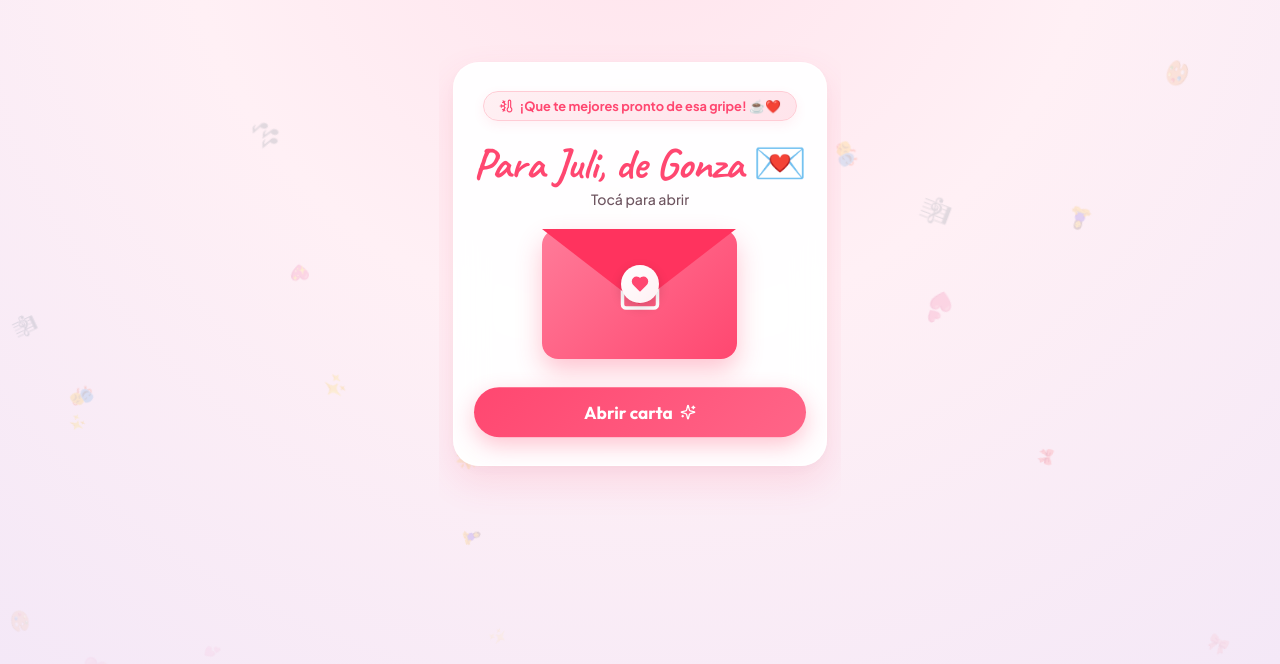
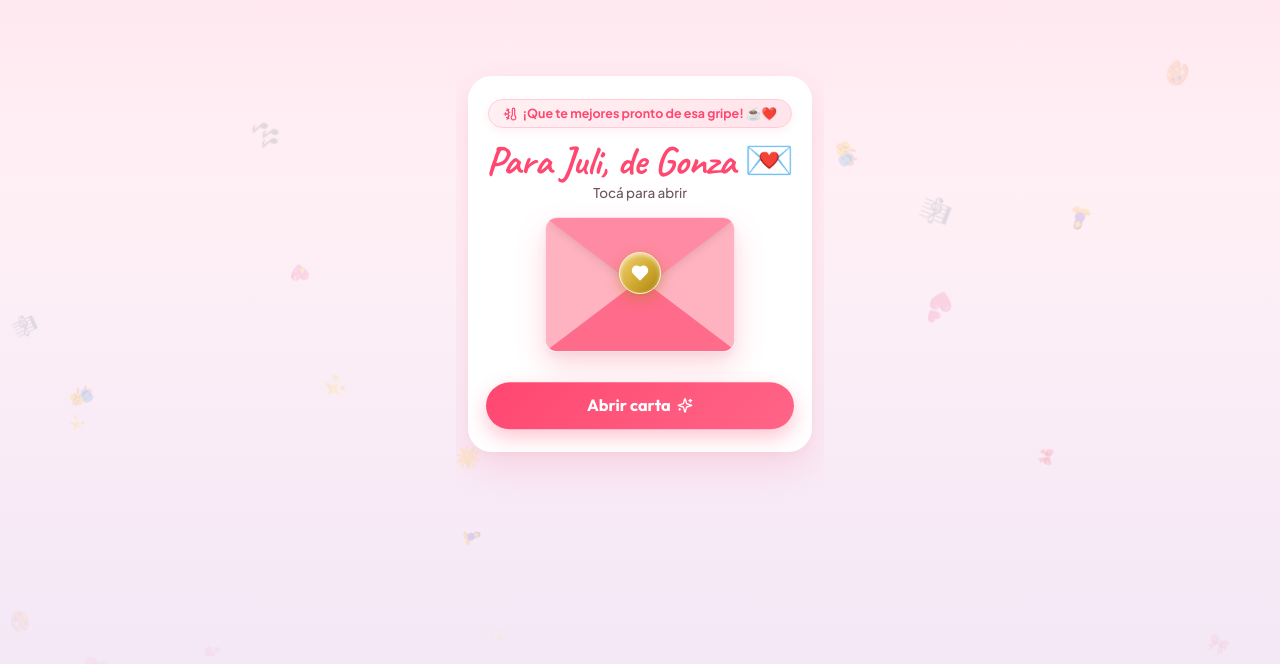
Before and after one commit to GonzaloGamenara/citas, a React (Vite) app: page / in a window 1280 px wide. Shown: the part 136-800 px from the top of the page. Built offline with nearby package versions, Linux system fonts and the light colour scheme; a web font is replaced by a local one.

Commit message:
fix: 3d envelope, browser theme-color and no-scroll layout

```diff
--- a/src/components/ProposalStep.jsx
+++ b/src/components/ProposalStep.jsx
@@ -1,6 +1,6 @@
 import React, { useState, useRef } from 'react';
 import { motion, AnimatePresence } from 'framer-motion';
-import { Heart, Sparkles, Mail, ThermometerSnowflake } from 'lucide-react';
+import { Heart, Sparkles, ThermometerSnowflake } from 'lucide-react';
 import { DATE_CONFIG } from '../config/dateConfig';
 
 const ProposalStep = ({ onAccept }) => {
@@ -9,15 +9,16 @@ const ProposalStep = ({ onAccept }) => {
   const [noPosition, setNoPosition] = useState(null);
   const yesBtnRef = useRef(null);
 
+  // Algoritmo de escape del botón NO estrictamente garantizado dentro del marco visible
   const dodgeNoButton = (e) => {
     if (e) {
       e.stopPropagation();
     }
-    const padding = 18;
+    const padding = 16;
     const screenWidth = window.innerWidth;
     const screenHeight = window.innerHeight;
 
-    const btnWidth = Math.min(180, screenWidth * 0.6);
+    const btnWidth = Math.min(170, screenWidth * 0.55);
     const btnHeight = 44;
 
     let yesBox = null;
@@ -30,10 +31,17 @@ const ProposalStep = ({ onAccept }) => {
     let isValid = false;
     let attempts = 0;
 
-    while (!isValid && attempts < 60) {
+    // Calculamos estrictamente dentro de los bordes del dispositivo
+    const minX = padding;
+    const maxX = Math.max(padding, screenWidth - btnWidth - padding);
+
+    const minY = 60; // Evitar la barra superior
+    const maxY = Math.max(minY, screenHeight - btnHeight - 60);
+
+    while (!isValid && attempts < 50) {
       attempts++;
-      newX = Math.floor(padding + Math.random() * (screenWidth - btnWidth - padding * 2));
-      newY = Math.floor(padding + Math.random() * (screenHeight - btnHeight - padding * 2));
+      newX = Math.floor(minX + Math.random() * (maxX - minX));
+      newY = Math.floor(minY + Math.random() * (maxY - minY));
 
       if (yesBox) {
         const buffer = 45;
@@ -56,7 +64,7 @@ const ProposalStep = ({ onAccept }) => {
     <div className="disney-card">
       <AnimatePresence mode="wait">
         {!isOpen ? (
-          /* ESTADO 1: SOBRE CERRADO CARTA 💌 */
+          /* ESTADO 1: SOBRE 3D ELEGANTE CON SELLO DE CERA DORADO 💌 */
           <motion.div
             key="envelope-view"
             initial={{ opacity: 0, scale: 0.95 }}
@@ -76,17 +84,21 @@ const ProposalStep = ({ onAccept }) => {
             </h2>
             <p className="disney-subtitle">{DATE_CONFIG.envelopeSubtitle}</p>
 
+            {/* Ilustración 3D de Carta Realista */}
             <motion.div
               whileHover={{ scale: 1.04 }}
               whileTap={{ scale: 0.96 }}
-              className="envelope-wrapper"
+              className="envelope-3d-container"
             >
-              <div className="envelope-body">
-                <Mail size={42} color="#ffffff" />
-              </div>
-              <div className="envelope-flap"></div>
-              <div className="seal-heart">
-                <Heart size={18} fill="var(--primary-pink)" color="var(--primary-pink)" className="pulse-heart" />
+              <div className="envelope-3d-paper">
+                <div className="envelope-3d-topflap"></div>
+                <div className="envelope-3d-leftfold"></div>
+                <div className="envelope-3d-rightfold"></div>
+                <div className="envelope-3d-bottomfold"></div>
+                {/* Sello de Cera Dorado con Corazón */}
+                <div className="gold-wax-seal">
+                  <Heart size={18} fill="#ffffff" color="#ffffff" className="pulse-heart" />
+                </div>
               </div>
             </motion.div>
 
@@ -94,14 +106,14 @@ const ProposalStep = ({ onAccept }) => {
               animate={{ y: [0, 3, 0] }}
               transition={{ repeat: Infinity, duration: 1.8 }}
               className="btn-disney-primary"
-              style={{ marginTop: '1rem', width: '100%' }}
+              style={{ marginTop: '0.9rem', width: '100%' }}
             >
               <span>Abrir carta</span>
               <Sparkles size={16} />
             </motion.button>
           </motion.div>
         ) : (
-          /* ESTADO 2: PREGUNTA PRINCIPAL ✨ */
+          /* ESTADO 2: PREGUNTA ORGÁNICA ✨ */
           <motion.div
             key="proposal-view"
             initial={{ opacity: 0, y: 20 }}
@@ -116,7 +128,7 @@ const ProposalStep = ({ onAccept }) => {
             <h1 className="disney-title-serif">{DATE_CONFIG.proposalTitle}</h1>
             <p className="disney-subtitle">{DATE_CONFIG.proposalSubtitle}</p>
 
-            {/* Ilustración Corazón */}
+            {/* Corazón animado */}
             <motion.div
               animate={{ y: [0, -4, 0] }}
               transition={{ repeat: Infinity, duration: 2.8, ease: "easeInOut" }}
@@ -124,8 +136,8 @@ const ProposalStep = ({ onAccept }) => {
             >
               <div
                 style={{
-                  width: '72px',
-                  height: '72px',
+                  width: '68px',
+                  height: '68px',
                   borderRadius: '50%',
                   background: 'linear-gradient(135deg, #ffd3e2 0%, #ff4770 100%)',
                   display: 'flex',
@@ -135,12 +147,12 @@ const ProposalStep = ({ onAccept }) => {
                   margin: '0 auto'
                 }}
               >
-                <Heart size={34} fill="#ffffff" color="#ffffff" className="pulse-heart" />
+                <Heart size={32} fill="#ffffff" color="#ffffff" className="pulse-heart" />
               </div>
             </motion.div>
 
             {/* Botones */}
-            <div style={{ display: 'flex', flexDirection: 'column', gap: '0.75rem', width: '100%', position: 'relative' }}>
+            <div style={{ display: 'flex', flexDirection: 'column', gap: '0.7rem', width: '100%', position: 'relative' }}>
               <button
                 ref={yesBtnRef}
                 onClick={onAccept}
@@ -162,7 +174,7 @@ const ProposalStep = ({ onAccept }) => {
               )}
             </div>
 
-            {/* Botón NO escapando */}
+            {/* Botón NO esquivo que NUNCA desaparece de pantalla */}
             {noPosition && (
               <motion.button
                 onClick={dodgeNoButton}
--- a/src/styles/theme.css
+++ b/src/styles/theme.css
@@ -1,14 +1,16 @@
 /* =========================================================
-   DISEÑO UX/UI ULTRA-PREMIUM MOBILE FIRST ✨💌 2.0
+   DISEÑO UX/UI ULTRA-PREMIUM 3.0 (CARTA 3D, NO SCROLL & NAV BARS) ✨
    ========================================================= */
 
 :root {
-  --bg-gradient: radial-gradient(circle at 50% 0%, #ffe3ec 0%, #fff0f5 45%, #f4e8f7 100%);
+  --bg-color: #ffe3ec;
+  --bg-gradient: linear-gradient(180deg, #ffe3ec 0%, #fff0f5 40%, #f4e8f7 100%);
   --primary-pink: #ff4770;
   --primary-hover: #e6325a;
   --primary-light: #fff0f3;
   --gold-accent: #d4af37;
-  --card-bg: rgba(255, 255, 255, 0.94);
+  --gold-gradient: linear-gradient(135deg, #f3d078 0%, #d4af37 50%, #aa820a 100%);
+  --card-bg: rgba(255, 255, 255, 0.96);
   --card-shadow: 0 16px 36px rgba(255, 71, 112, 0.14), 0 4px 16px rgba(0, 0, 0, 0.03);
   --text-main: #2b1b22;
   --text-muted: #6e5560;
@@ -32,6 +34,7 @@ html, body {
   overflow-x: hidden;
   min-height: 100vh;
   min-height: 100dvh;
+  background-color: var(--bg-color);
 }
 
 body {
@@ -45,13 +48,13 @@ body {
   padding: 0;
 }
 
-/* Container Principal Adaptable al Viewport del Móvil */
+/* Container Principal Móvil */
 .app-container {
   width: 100%;
-  max-width: 410px;
+  max-width: 400px;
   min-height: 100vh;
   min-height: 100dvh;
-  padding: 1rem 0.85rem;
+  padding: 0.75rem 0.75rem;
   display: flex;
   flex-direction: column;
   justify-content: center;
@@ -61,13 +64,13 @@ body {
   overflow-x: hidden;
 }
 
-/* Tarjeta Principal Glassmorphism Refinada */
+/* Tarjeta Principal Compacta sin Scroll */
 .disney-card {
   background: var(--card-bg);
   backdrop-filter: blur(16px);
   -webkit-backdrop-filter: blur(16px);
-  border-radius: 26px;
-  padding: 1.6rem 1.25rem;
+  border-radius: 24px;
+  padding: 1.2rem 1.1rem;
   box-shadow: var(--card-shadow);
   border: 1.5px solid rgba(255, 255, 255, 0.98);
   width: 100%;
@@ -76,59 +79,51 @@ body {
   position: relative;
   z-index: 20;
   box-sizing: border-box;
-  max-height: calc(100dvh - 2rem);
-  overflow-y: auto;
-  -webkit-overflow-scrolling: touch;
 }
 
-/* Ocultar barra de scroll interna en la tarjeta para máxima elegancia */
-.disney-card::-webkit-scrollbar {
-  display: none;
-}
-
-/* Badge Tierno de Pronta Recuperación */
+/* Badge Tierno Pronta Recuperación */
 .getwell-badge {
   display: inline-flex;
   align-items: center;
   justify-content: center;
-  gap: 0.4rem;
+  gap: 0.35rem;
   background: linear-gradient(135deg, #fff0f3 0%, #ffe4eb 100%);
   border: 1.5px solid #ffccd5;
-  padding: 0.4rem 0.95rem;
+  padding: 0.35rem 0.85rem;
   border-radius: 50px;
-  font-size: 0.8rem;
+  font-size: 0.78rem;
   font-weight: 700;
   color: var(--primary-pink);
-  margin-bottom: 1rem;
-  box-shadow: 0 4px 12px rgba(255, 71, 112, 0.08);
+  margin-bottom: 0.6rem;
+  box-shadow: 0 4px 10px rgba(255, 71, 112, 0.08);
   line-height: 1.2;
 }
 
-/* Tipografía de Carta Dedicada */
+/* Tipografías */
 .letter-recipient-title {
   font-family: var(--font-accent);
-  font-size: 2.7rem;
+  font-size: 2.5rem;
   font-weight: 700;
   color: var(--primary-pink);
   line-height: 1.1;
-  margin-top: 0.2rem;
+  margin-top: 0.1rem;
   margin-bottom: 0.1rem;
   letter-spacing: -0.5px;
 }
 
 .disney-title-serif {
   font-family: var(--font-serif);
-  font-size: 1.55rem;
+  font-size: 1.45rem;
   font-weight: 700;
   color: var(--text-main);
-  line-height: 1.28;
-  margin-bottom: 0.35rem;
+  line-height: 1.25;
+  margin-bottom: 0.25rem;
   letter-spacing: -0.3px;
 }
 
 .disney-title-accent {
   font-family: var(--font-accent);
-  font-size: 2.1rem;
+  font-size: 2rem;
   color: var(--primary-pink);
   line-height: 1.1;
   margin-bottom: 0.1rem;
@@ -136,11 +131,11 @@ body {
 }
 
 .disney-subtitle {
-  font-size: 0.88rem;
+  font-size: 0.84rem;
   color: var(--text-muted);
   font-weight: 500;
-  line-height: 1.4;
-  margin-bottom: 1.2rem;
+  line-height: 1.35;
+  margin-bottom: 0.9rem;
 }
 
 /* Botones Principales */
@@ -148,22 +143,20 @@ body {
   background: linear-gradient(135deg, #ff4770 0%, #ff6588 100%);
   color: white;
   font-family: var(--font-heading);
-  font-size: 1.08rem;
+  font-size: 1.02rem;
   font-weight: 700;
-  padding: 0.88rem 1.3rem;
+  padding: 0.82rem 1.2rem;
   border-radius: 50px;
   border: none;
   cursor: pointer;
-  box-shadow: 0 8px 22px rgba(255, 71, 112, 0.32);
-  transition: all 0.2s cubic-bezier(0.175, 0.885, 0.32, 1.275);
+  box-shadow: 0 8px 20px rgba(255, 71, 112, 0.32);
+  transition: all 0.2s ease;
   display: inline-flex;
   align-items: center;
   justify-content: center;
-  gap: 0.45rem;
+  gap: 0.4rem;
   width: 100%;
-  max-width: 100%;
   outline: none;
-  box-sizing: border-box;
 }
 
 .btn-disney-primary:active {
@@ -174,75 +167,120 @@ body {
   background: white;
   color: var(--primary-pink);
   font-family: var(--font-heading);
-  font-size: 0.95rem;
+  font-size: 0.92rem;
   font-weight: 600;
-  padding: 0.72rem 1.1rem;
+  padding: 0.68rem 1rem;
   border-radius: 50px;
   border: 1.5px solid #ffccd5;
   cursor: pointer;
   transition: transform 0.15s ease;
   width: 100%;
-  max-width: 100%;
-  box-shadow: 0 3px 10px rgba(0, 0, 0, 0.03);
-  box-sizing: border-box;
+  box-shadow: 0 3px 8px rgba(0, 0, 0, 0.03);
   white-space: nowrap;
   overflow: hidden;
   text-overflow: ellipsis;
 }
 
-/* ESTILOS SOBRE 3D ILUSTRADO 💌 */
-.envelope-wrapper {
-  perspective: 1000px;
+/* =========================================================
+   SOBRE 3D REALISTA CON SELLO DE CERA DORADO 💌
+   ========================================================= */
+.envelope-3d-container {
+  margin: 0.8rem auto 1rem auto;
+  width: 190px;
+  height: 135px;
+  position: relative;
   cursor: pointer;
-  margin: 1rem auto 0.8rem auto;
-  width: 195px;
-  height: 130px;
-  position: relative;
+  perspective: 800px;
 }
 
-.envelope-body {
+.envelope-3d-paper {
   width: 100%;
   height: 100%;
-  background: linear-gradient(135deg, #ff7b99 0%, #ff4770 100%);
-  border-radius: 16px;
+  background: linear-gradient(145deg, #ffffff 0%, #fff2f5 100%);
+  border-radius: 12px;
   position: relative;
-  box-shadow: 0 12px 26px rgba(255, 71, 112, 0.32);
-  display: flex;
-  align-items: center;
-  justify-content: center;
+  box-shadow: 0 14px 30px rgba(255, 71, 112, 0.22), 0 4px 10px rgba(0, 0, 0, 0.05);
+  border: 1px solid #ffe0e6;
+  overflow: hidden;
 }
 
-.envelope-flap {
+/* Solapa superior del sobre */
+.envelope-3d-topflap {
   position: absolute;
   top: 0;
   left: 0;
   width: 0;
   height: 0;
-  border-left: 97.5px solid transparent;
-  border-right: 97.5px solid transparent;
-  border-top: 75px solid #ff335e;
+  border-left: 95px solid transparent;
+  border-right: 95px solid transparent;
+  border-top: 72px solid #ff8aa3;
   transform-origin: top;
-  transition: transform 0.6s ease-in-out;
+  transition: transform 0.5s ease;
   z-index: 3;
+  filter: drop-shadow(0 2px 4px rgba(0,0,0,0.1));
 }
 
-.seal-heart {
+/* Pliegues laterales del sobre */
+.envelope-3d-leftfold {
+  position: absolute;
+  bottom: 0;
+  left: 0;
+  width: 0;
+  height: 0;
+  border-left: 95px solid #ffb3c1;
+  border-top: 67px solid transparent;
+  border-bottom: 67px solid #ffa3b5;
+  z-index: 2;
+}
+
+.envelope-3d-rightfold {
+  position: absolute;
+  bottom: 0;
+  right: 0;
+  width: 0;
+  height: 0;
+  border-right: 95px solid #ffb3c1;
+  border-top: 67px solid transparent;
+  border-bottom: 67px solid #ffa3b5;
+  z-index: 2;
+}
+
+.envelope-3d-bottomfold {
+  position: absolute;
+  bottom: 0;
+  left: 0;
+  width: 0;
+  height: 0;
+  border-left: 95px solid transparent;
+  border-right: 95px solid transparent;
+  border-bottom: 72px solid #ff6b8b;
+  z-index: 2;
+}
+
+/* Sello de Cera Dorado con Corazón Emboscado */
+.gold-wax-seal {
   position: absolute;
   top: 55px;
   left: 50%;
   transform: translate(-50%, -50%);
-  width: 38px;
-  height: 38px;
+  width: 42px;
+  height: 42px;
   border-radius: 50%;
-  background: linear-gradient(135deg, #ffffff 0%, #fff0f3 100%);
+  background: var(--gold-gradient);
   display: flex;
   align-items: center;
   justify-content: center;
-  box-shadow: 0 4px 12px rgba(0,0,0,0.16);
-  z-index: 4;
+  box-shadow: 0 4px 14px rgba(170, 130, 10, 0.45), inset 0 2px 4px rgba(255,255,255,0.6);
+  z-index: 5;
+  border: 1.5px solid #fff5d6;
+  transition: transform 0.2s ease;
 }
 
-/* FONDO DE PARTÍCULAS SUTILES TRASERAS (z-index: 0) */
+.gold-wax-seal:hover {
+  transform: translate(-50%, -50%) scale(1.1);
+}
+
+/* Fondo de Chispas */
 .sparkle-bg {
   position: fixed;
   top: 0;
@@ -276,8 +314,8 @@ body {
 .step-indicator {
   display: flex;
   justify-content: center;
-  gap: 0.4rem;
-  margin-bottom: 0.9rem;
+  gap: 0.35rem;
+  margin-bottom: 0.75rem;
 }
 
 .dot-step {
@@ -289,7 +327,7 @@ body {
 }
 
 .dot-step.active {
-  width: 22px;
+  width: 20px;
   border-radius: 12px;
   background: var(--primary-pink);
 }
```
Also changed, not shown: index.html (+10 -11 lines), src/components/DateTypeStep.jsx (+47 -44 lines).
